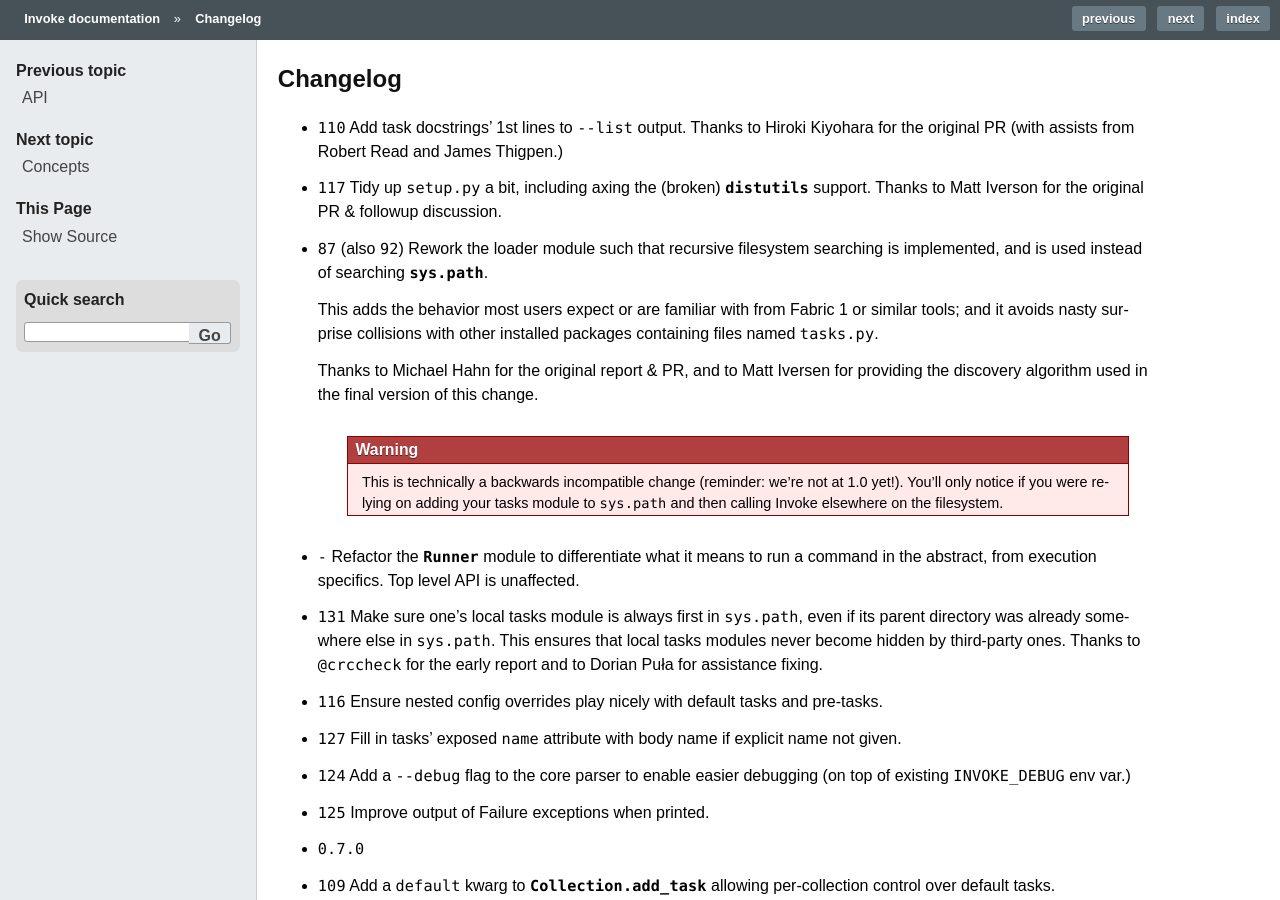
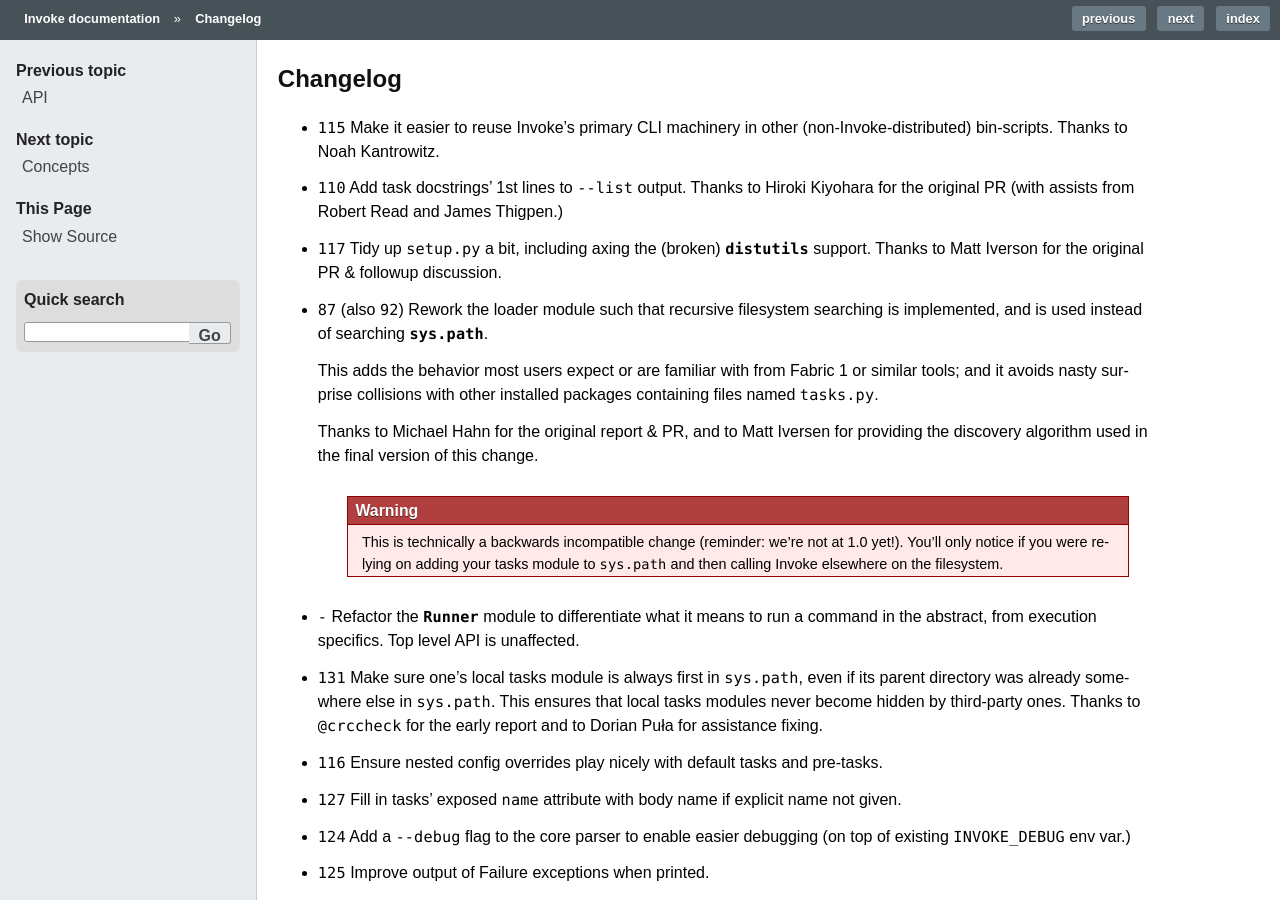
Before and after one commit to pyinvoke/invoke, a Sphinx documentation site: the page built from docs/changelog.rst, in a window 1280 px wide and 900 px high. Built offline with Sphinx 7.4.7, drawn with Linux system fonts in a browser that asks for light colours; cross-references to code outside the pages are shown as plain code.

Commit message:
Changelog re #115

```diff
--- a/docs/changelog.rst
+++ b/docs/changelog.rst
@@ -2,6 +2,8 @@
 Changelog
 =========
 
+* :feature:`115` Make it easier to reuse Invoke's primary CLI machinery in
+  other (non-Invoke-distributed) bin-scripts. Thanks to Noah Kantrowitz.
 * :feature:`110` Add task docstrings' 1st lines to ``--list`` output. Thanks to
   Hiroki Kiyohara for the original PR (with assists from Robert Read and James
   Thigpen.)
```
